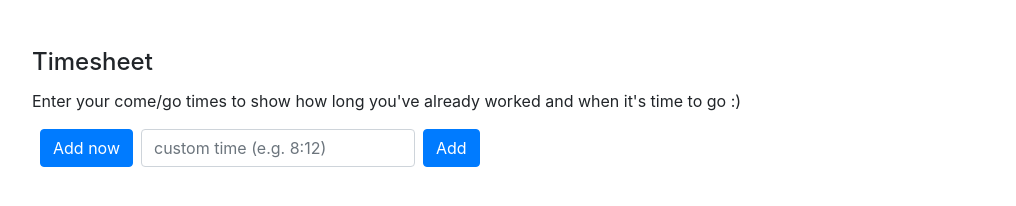
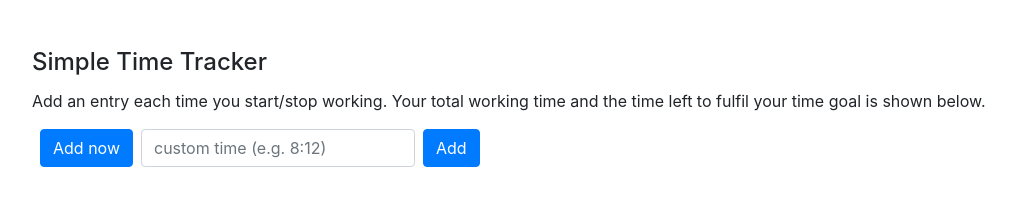
Before and after one commit to wese3112/simple-time-tracker, a plain HTML site: page index.html in a window 1280 px wide. Shown: the whole page, without its empty margins (53-1069 px from the left). Drawn offline with nearby package versions, Linux system fonts and the light colour scheme.

Commit message:
changed heading

```diff
--- a/index.html
+++ b/index.html
@@ -1,7 +1,7 @@
 <!DOCTYPE html>
 <html lang="en">
     <head>
-        <title>Timesheet</title>
+        <title>Simple Time Tracker</title>
         <!-- Required meta tags -->
         <meta charset="utf-8" />
         <meta name="viewport" content="width=device-width, initial-scale=1, shrink-to-fit=no" />
@@ -30,9 +30,9 @@
             <div class="container mt-5">
                 <!-- <div class="card">
                 <div class="card-body"> -->
-                <h4 class="card-title">Timesheet</h4>
+                <h4 class="card-title">Simple Time Tracker</h4>
                 <p class="card-text">
-                    Enter your come/go times to show how long you've already worked and when it's time to go :)
+                    Add an entry each time you start/stop working. Your total working time and the time left to fulfil your time goal is shown below.
                 </p>
                 <form class="form-inline" @submit.prevent="addTime()">
                     <div class="form-group mx-0">
```
